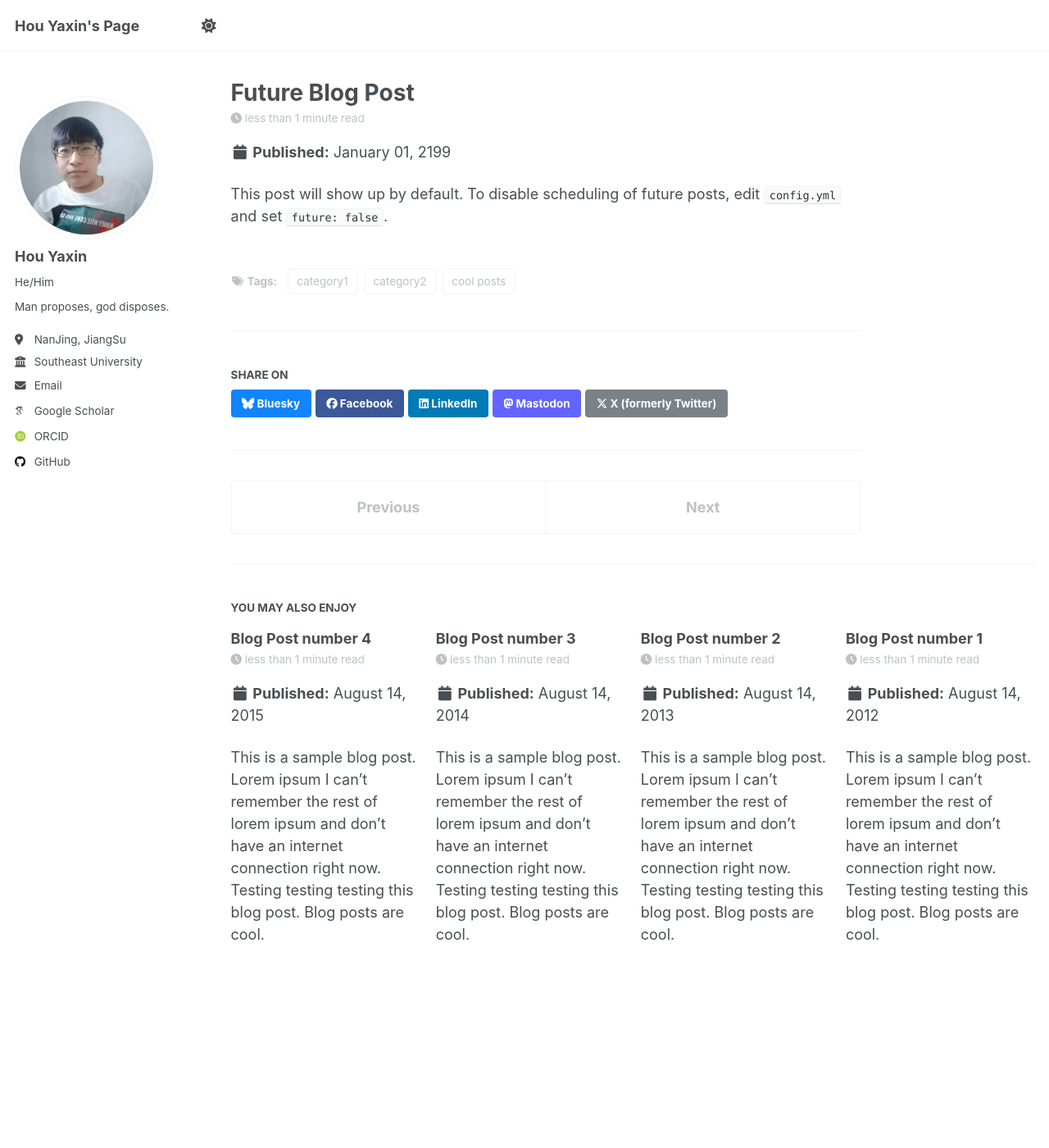
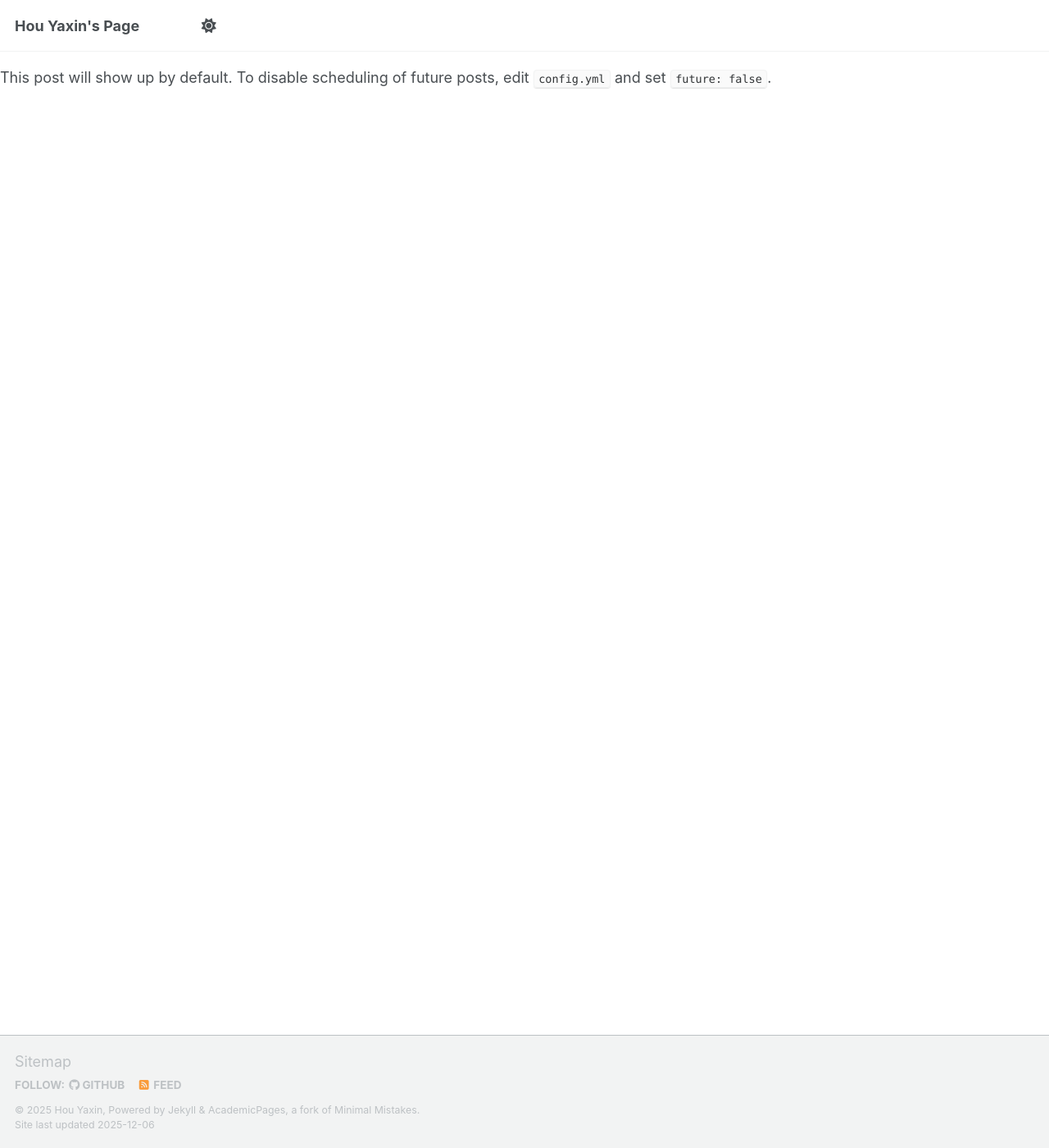
Before and after one commit to YaxinHou/yaxinhou.github.io, a Jekyll site: the page built from _posts/2199-01-01-future-post.md, in a window 1280 px wide and 1400 px high. Shown: the whole window at 82% size. Built offline with Jekyll 4.4.1, drawn with Linux system fonts in a browser that asks for light colours; some web fonts are replaced; a script that is not in the unit is left out.

Commit message:
Swap layout settings for posts and pages

```diff
--- a/_config.yml
+++ b/_config.yml
@@ -239,7 +239,7 @@ defaults:
       path: ""
       type: posts
     values:
-      layout: single
+      layout: default
       author_profile: true
       read_time: true
       comments: true
@@ -250,7 +250,7 @@ defaults:
       path: ""
       type: pages
     values:
-      layout: default
+      layout: single
       author_profile: true
   # _teaching
   # - scope:
```
